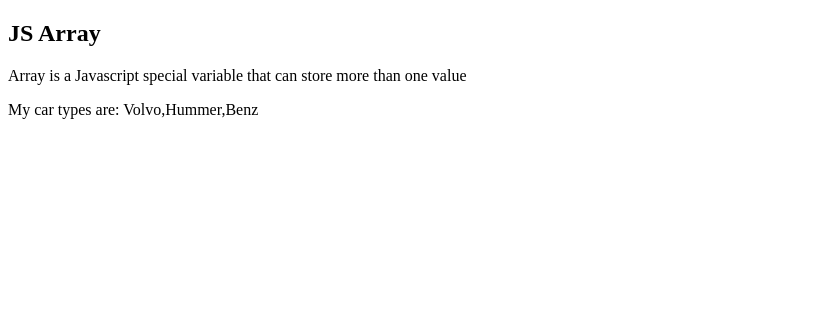
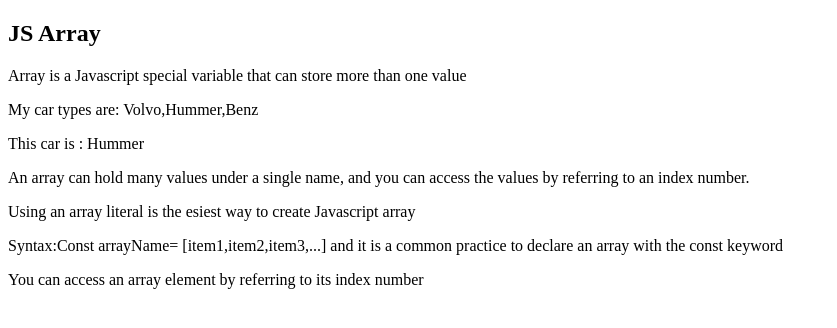
Before and after one commit to celinehimbaza1/JavaScript, a plain HTML site: page jsArray.html in a window 1280 px wide. Shown: the whole page, without its empty margins (0-837 px from the left). Drawn offline with Linux system fonts and the light colour scheme.

Commit message:
JS Array

```diff
--- a/jsArray.html
+++ b/jsArray.html
@@ -9,9 +9,24 @@
     <h2>JS Array</h2>
     <p>Array is a Javascript special variable that can store more than one value</p>
     <p id="demo"></p>
+    <p id="demo1"></p>
     <script>
+        // let ca1='volvo'
+        // let car2='benz'
+        // let car3='hummer'
+        // document.getElementById('demo').innerHTML= 'My cars are: ' +ca1 +' ' +car2 + ' ' +car3
         const cars=['Volvo','Hummer','Benz']
+
+        //accessig an array
         document.getElementById('demo').innerHTML='My car types are: ' +cars
+
+        //accessing an array element reffering to its index value
+
+        document.getElementById('demo1').innerHTML= 'This car is : ' + cars[1]
     </script>
+    <p>An array can hold many values under a single name, and you can access the values by referring to an index number.</p>
+    <p>Using an array literal is the esiest way to create Javascript array</p>
+    <p>Syntax:Const arrayName= [item1,item2,item3,...] and it is a common practice to declare an array with the const keyword</p>
+<p>You can access an array element by referring to its index number</p>
 </body>
 </html>
```
